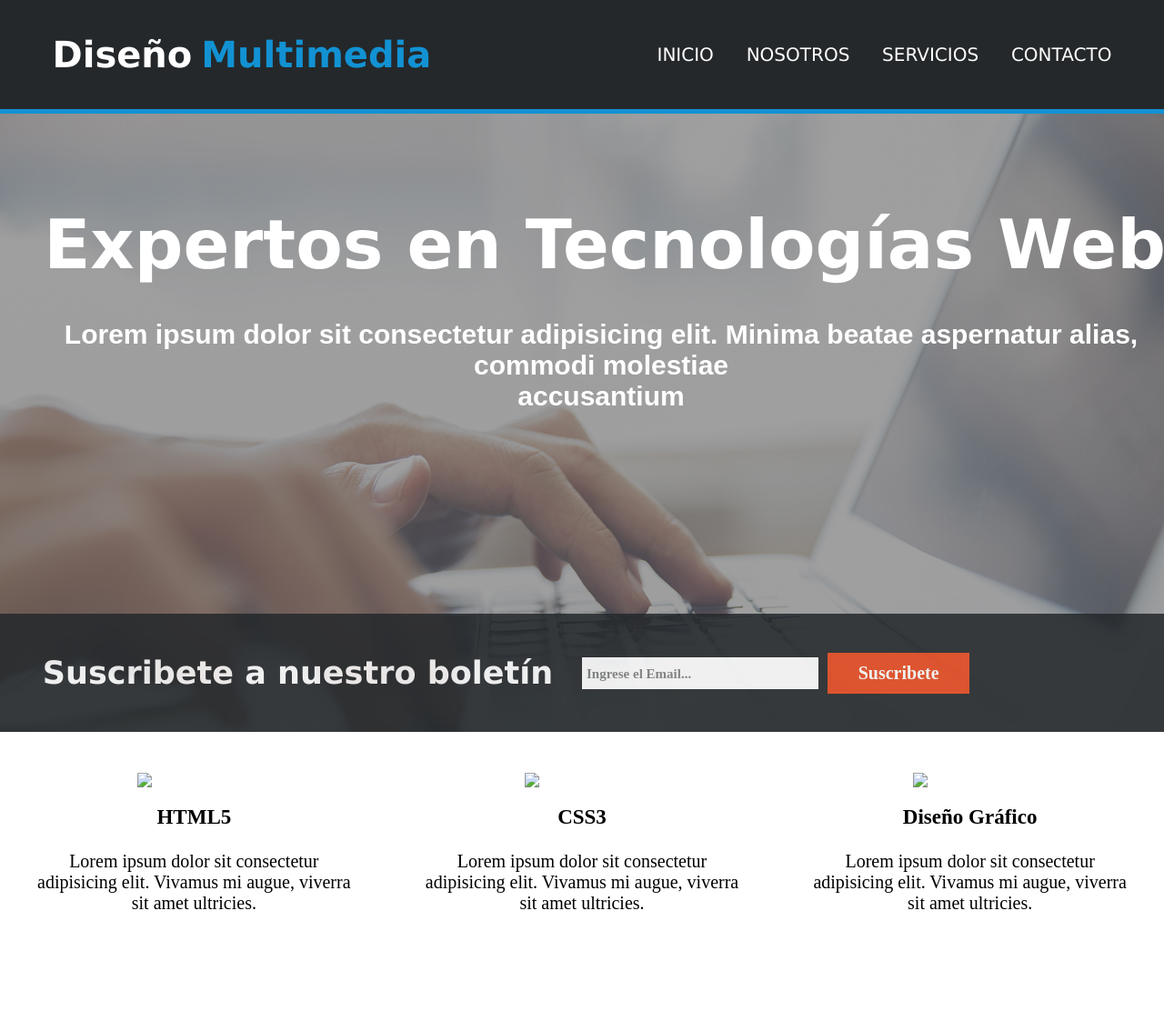
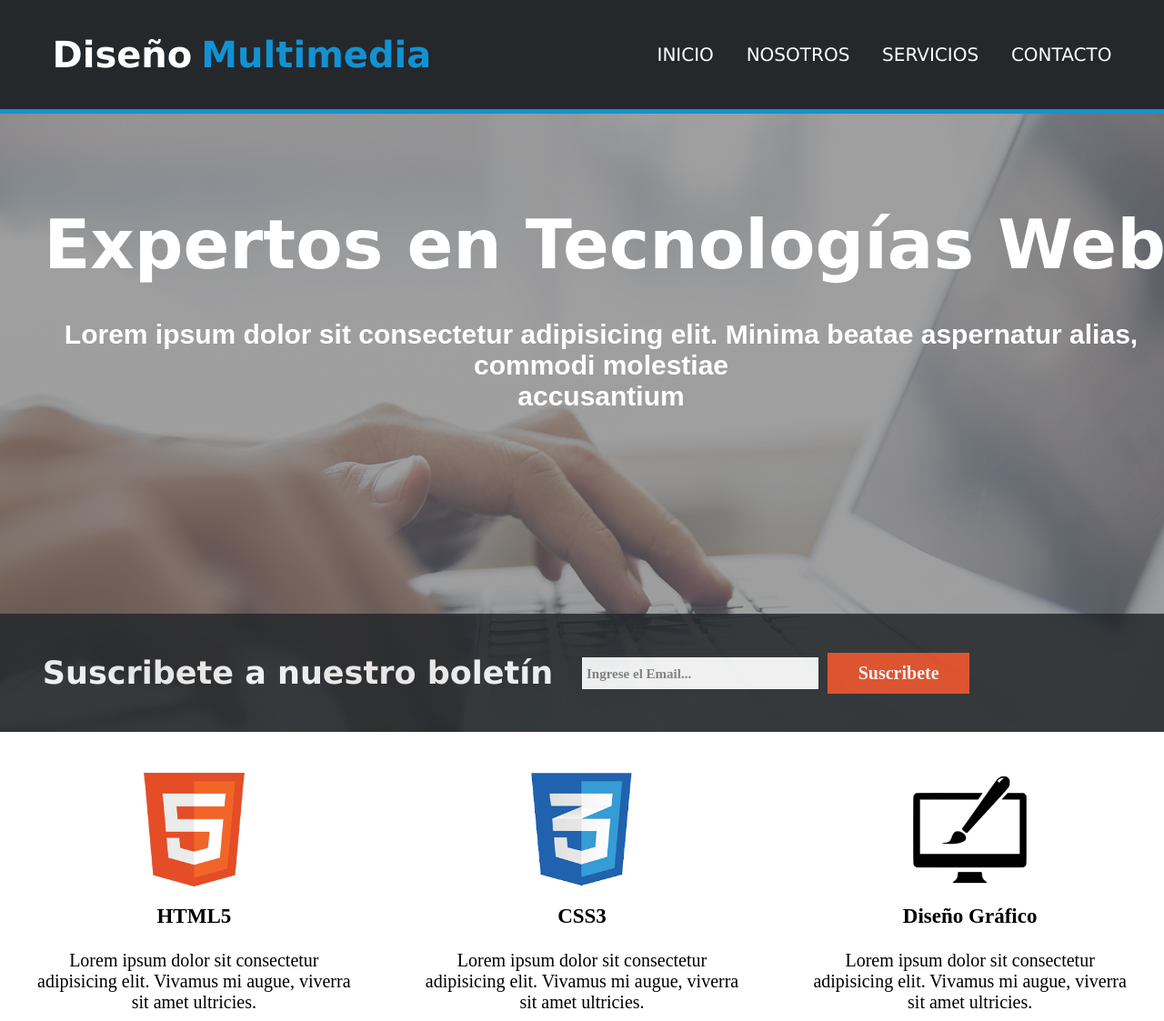
Before and after one commit to Jalzate257/Taller_Graphel, a plain HTML site: page index.html in a window 1280 px wide. Shown: the top 1123 px of the page at 91% size. Drawn offline with Linux system fonts and the light colour scheme; the site is published under a folder, as on GitHub Pages, so addresses that start at the root find nothing.

Commit message:
prueba logo

```diff
--- a/index.html
+++ b/index.html
@@ -44,9 +44,9 @@
 
         <div id="seccionTres">
             <div id="logos">
-                <img class="tamañoLogos" src="/Assets/logo_html.png">
-                <img class="tamañoLogos" src="/Assets/logo_css.png">
-                <img class="tamañoLogos" src="/Assets/logo_brush.png">
+                <img class="tamañoLogos" src="Assets/logo_html.png">
+                <img class="tamañoLogos" src="Assets/logo_css.png">
+                <img class="tamañoLogos" src="Assets/logo_brush.png">
             </div>
             <div id="SeccionNombresLogos">
                 <p class="nombresLogos">
```
